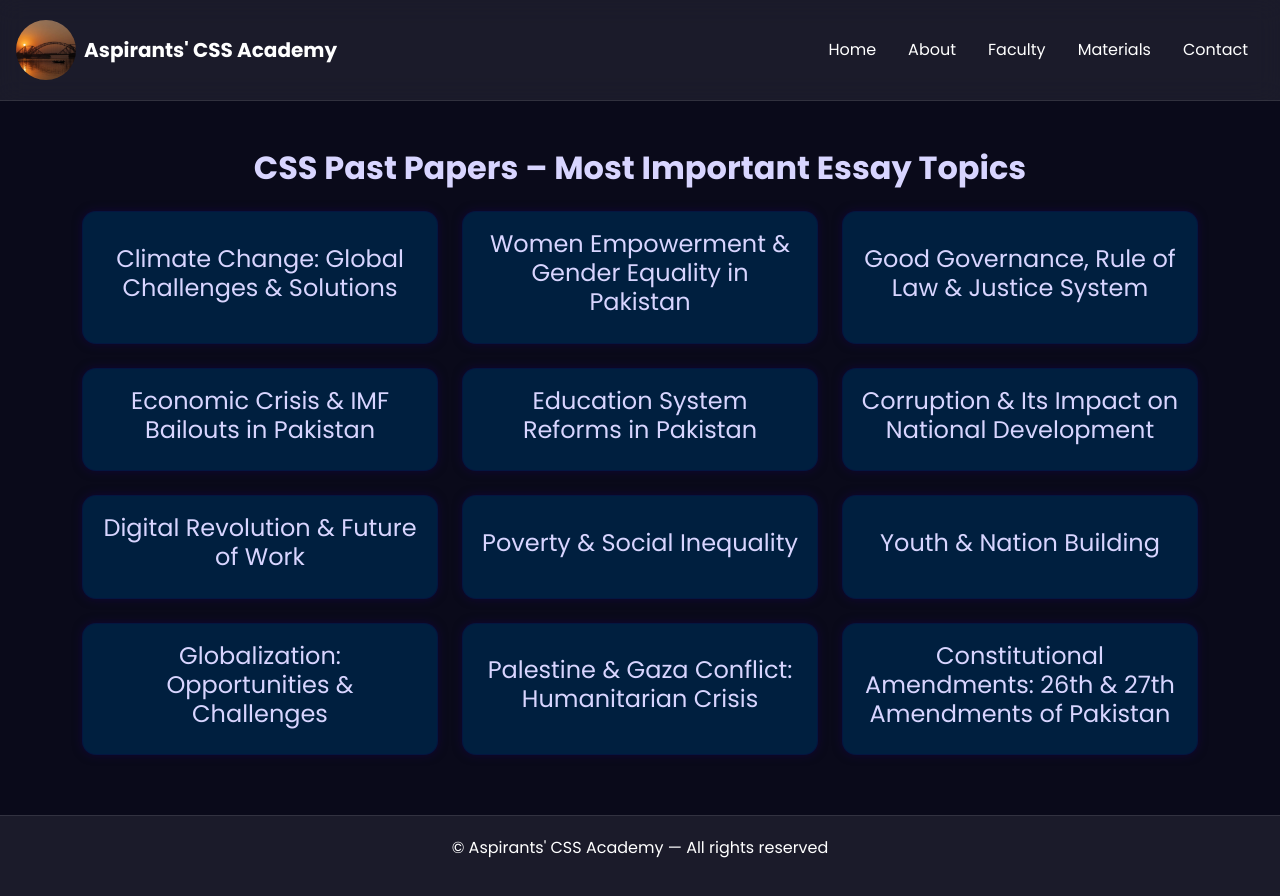
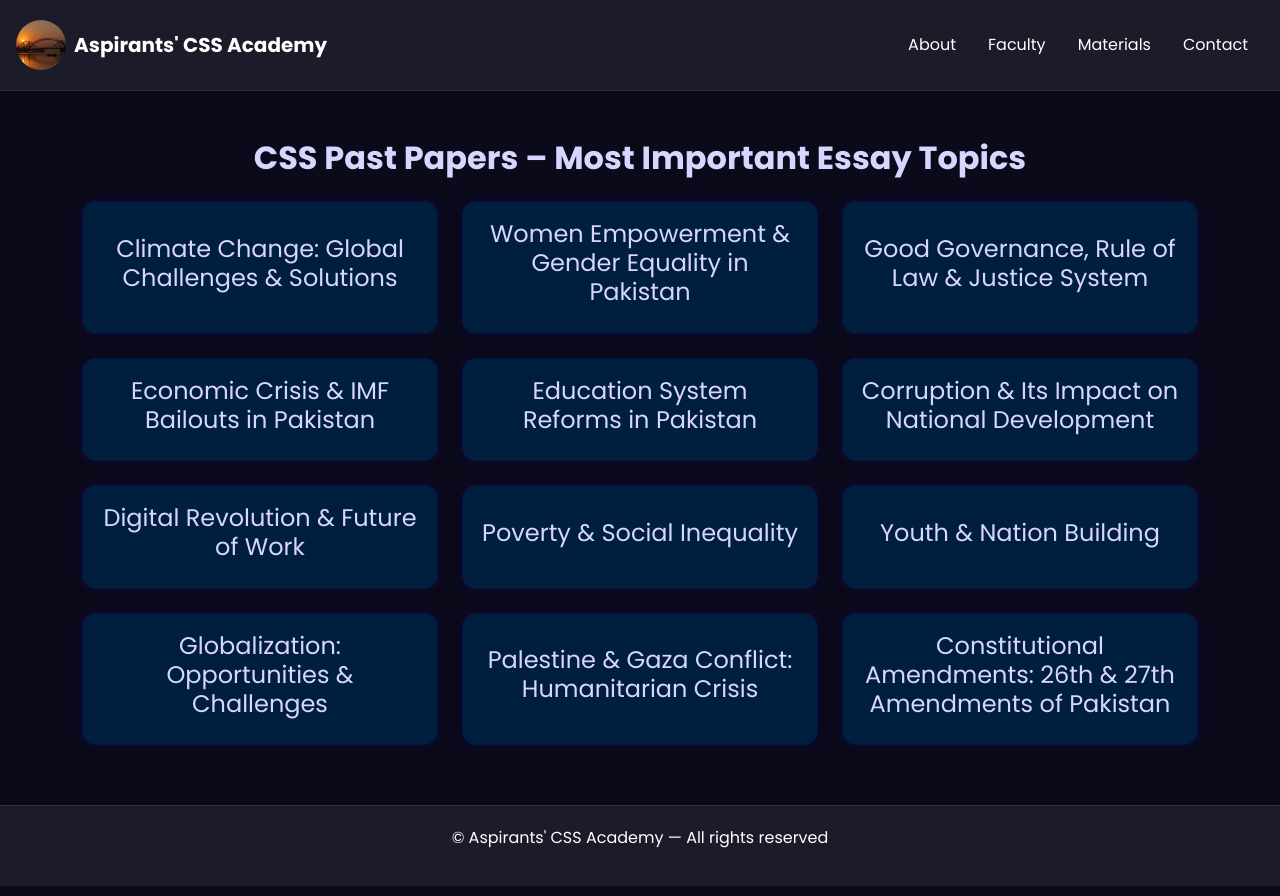
Before and after one commit to usama3300/aspirants-css-academy, a plain HTML site: page Essays.html in a window 1280 px wide. Drawn offline with nearby package versions, Linux system fonts and the light colour scheme.

Commit message:
Update Essays.html

```diff
--- a/Essays.html
+++ b/Essays.html
@@ -14,10 +14,9 @@
 <nav class="navbar navbar-dark navbar-expand-lg px-3">
 
   <a class="navbar-brand d-flex align-items-center gap-2" href="index.html">
-    <img src="logo1.jpg" alt="logo" style="width: 60px; height: 60px; object-fit: contain;">
+    <img src="logo1.jpg" alt="logo" style="width: 50px; height: 50px; object-fit: contain;">
     <span class="fw-bold" style="font-size: clamp(1rem, 3vw, 1.25rem);">Aspirants' CSS Academy</span>
   </a>
-
 
   <button class="navbar-toggler" type="button" data-bs-toggle="collapse" data-bs-target="#navLinks">
     <span class="navbar-toggler-icon"></span>
@@ -25,22 +24,16 @@
 
   <div class="collapse navbar-collapse" id="navLinks">
     <ul class="navbar-nav ms-auto">
-      <li class="nav-item mx-2"><a class="nav-link text-white" href="index.html">Home</a></li>
       <li class="nav-item mx-2"><a class="nav-link text-white" href="about.html">About</a></li>
       <li class="nav-item mx-2"><a class="nav-link text-white" href="faculty.html">Faculty</a></li>
       <li class="nav-item mx-2"><a class="nav-link text-white" href="materials.html">Materials</a></li>
-      <li class="nav-item mx-2"><a class="nav-link text-white" href="index.html#contact">Contact</a></li>
-      <!-- <li class="nav-item mx-2">
-        <a class="btn btn-light fw-bold px-3 py-1" href="#" data-bs-toggle="modal" data-bs-target="#loginModal">Login</a>
-      </li>
-      <li class="nav-item mx-2">
-        <a class="btn btn-light fw-bold px-3 py-1" href="#" data-bs-toggle="modal" data-bs-target="#registerModal">Register</a>
-      </li> -->
+      <li class="nav-item mx-2"><a class="nav-link text-white" href="#contact">Contact</a></li>
+
     </ul>
   </div>
- </nav>
+</nav>
+
 <div class="container my-5">
-
   <h2 class="text-center mb-4 fw-bold">CSS Past Papers – Most Important Essay Topics</h2>
 
   <div class="row g-4">
```
